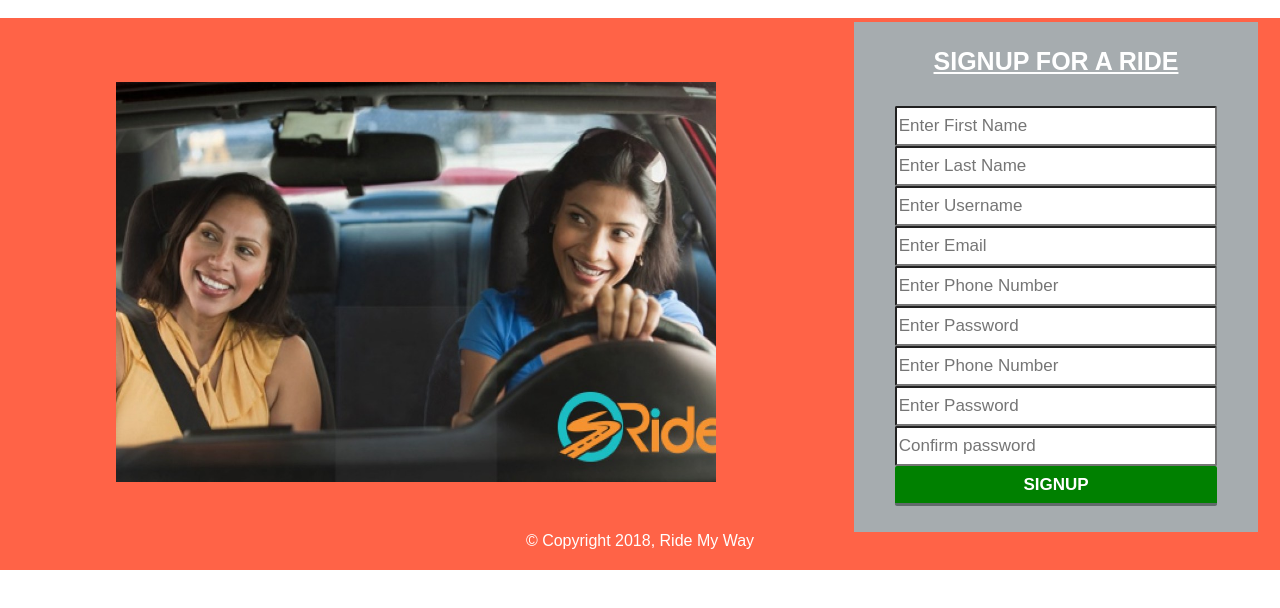
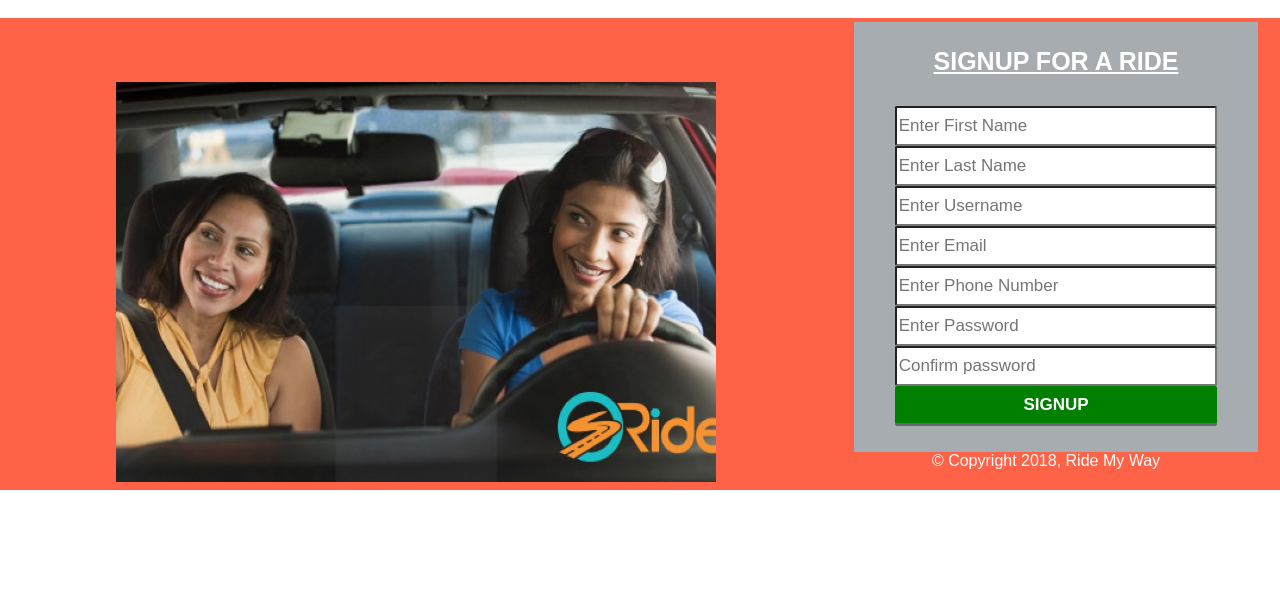
Before and after one commit to evamaina/Ride-my-way, a plain HTML site: page UI/signup.html in a window 1280 px wide. Shown: the part 74-682 px from the top of the page. Drawn offline with Linux system fonts and the light colour scheme.

Commit message:
Style signup page

```diff
--- a/UI/signup.html
+++ b/UI/signup.html
@@ -30,8 +30,6 @@
 					<input type="email" placeholder="Enter Email" name="Email">
 					<input type="number" placeholder="Enter Phone Number" name="Number">
 					<input type="password" placeholder="Enter Password" name="Password" >
-					<input type="number" placeholder="Enter Phone Number" name="Number" >
-					<input type="password" placeholder="Enter Password" name="Password">
 					<input type="password" placeholder="Confirm password" name="Cpassword">
 					<input type="submit" value="SIGNUP" >
 				</form>
```
